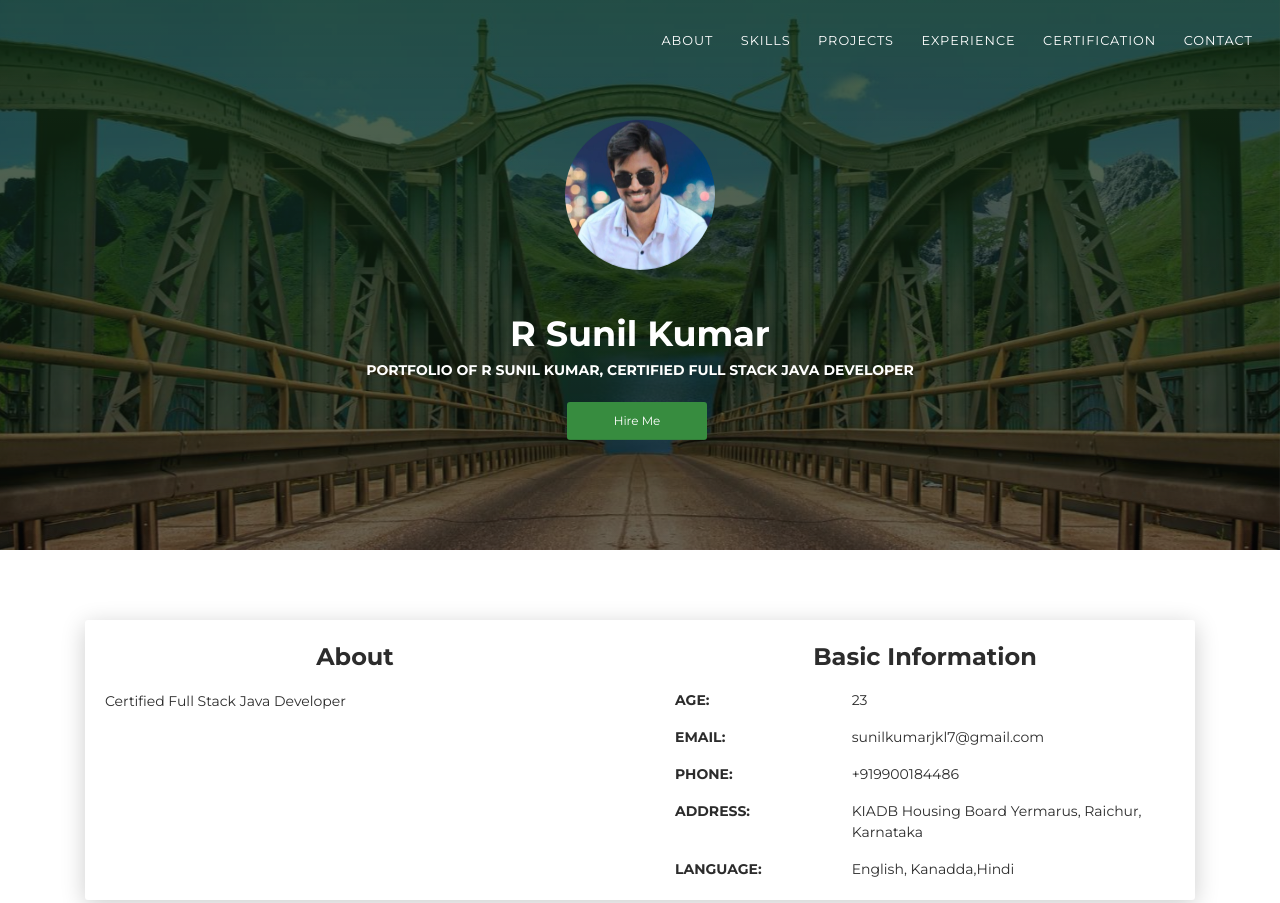
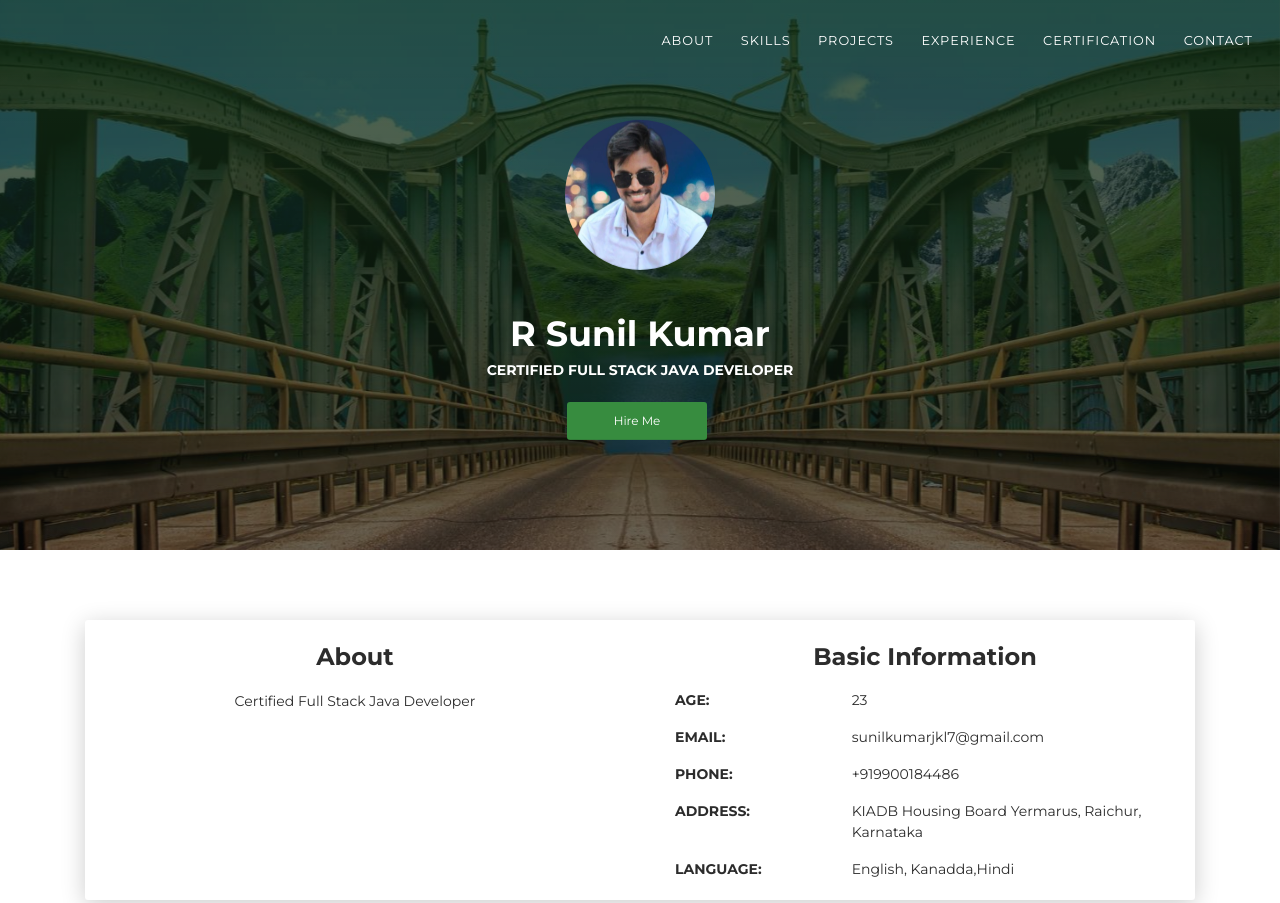
Before and after one commit to SKPatil18/R_Sunil_Kumar, a plain HTML site: page index.html in a window 1280 px wide. Shown: the top 903 px of the page. Drawn offline with nearby package versions, Linux system fonts and the light colour scheme.

Commit message:
Update index.html

```diff
--- a/index.html
+++ b/index.html
@@ -51,7 +51,7 @@
         <div class="content-center">
           <div class="cc-profile-image"><a href="#"><img src="photo.jpeg" alt="Image"/></a></div>
           <div class="h2 title">R Sunil Kumar</div>
-          <p class="category text-white">Portfolio of R Sunil Kumar, Certified Full Stack Java Developer</p><a class="btn btn-primary smooth-scroll mr-2" href="#contact" data-aos="zoom-in" data-aos-anchor="data-aos-anchor">Hire Me</a>
+          <p class="category text-white">Certified Full Stack Java Developer</p><a class="btn btn-primary smooth-scroll mr-2" href="#contact" data-aos="zoom-in" data-aos-anchor="data-aos-anchor">Hire Me</a>
         </div>
       </div>
 
@@ -64,7 +64,7 @@
         <div class="col-lg-6 col-md-12">
           <div class="card-body">
             <div class="h4 mt-0 title">About</div>
-            <p>Certified Full Stack Java Developer</p>
+            <p style="text-align: center;">Certified Full Stack Java Developer</p>
 
           </div>
         </div>
```
